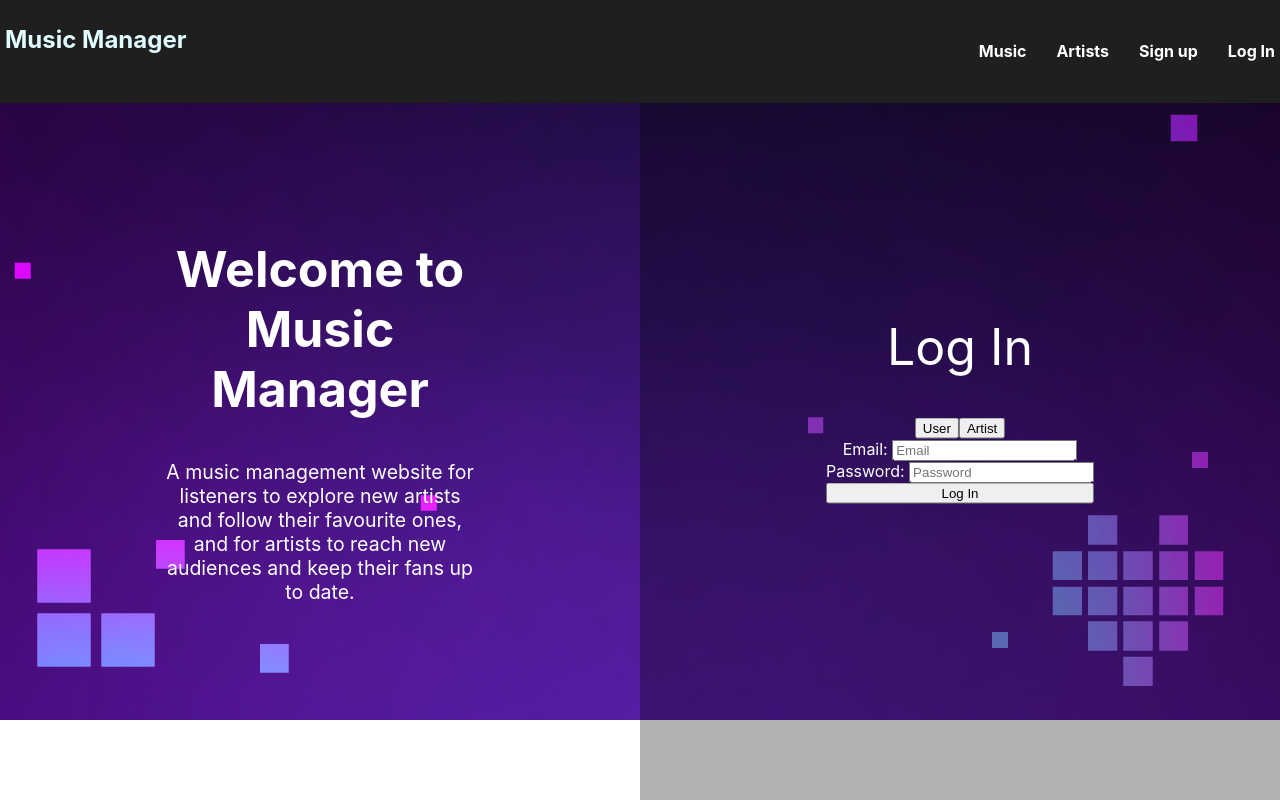
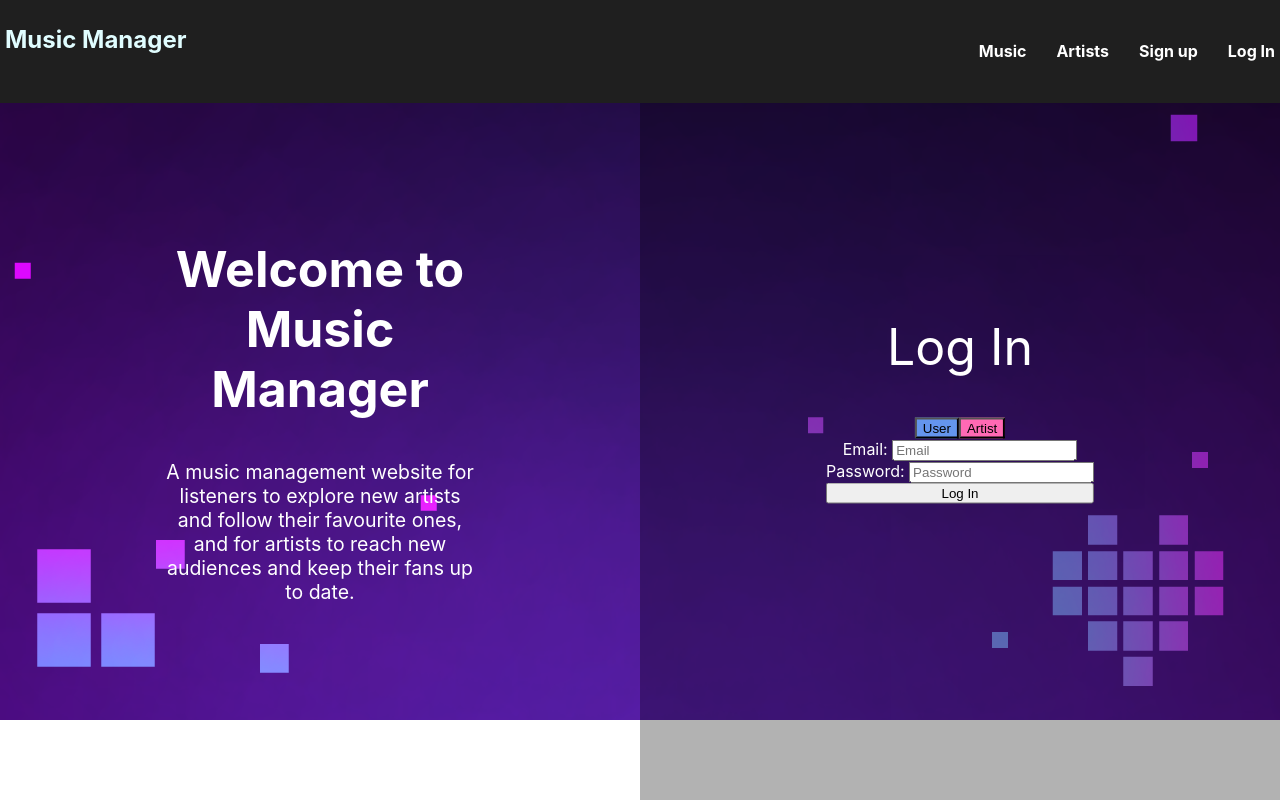
Before and after one commit to liangtam/Melodex, a React (Create React App) app in the folder frontend/: page /loginPage in a window 1280 px wide. Built offline with nearby package versions, Linux system fonts and the light colour scheme.

Commit message:
change button color, color when hovering

```diff
--- a/frontend/src/pages/LogIn.js
+++ b/frontend/src/pages/LogIn.js
@@ -43,8 +43,12 @@ const LogIn = () => {
         <div className={styles.centered}>
           <LogInText />
           <div className={styles.regButtons}>
-            <button onClick={handleUserClick}>User</button>
-            <button onClick={handleArtistClick}>Artist</button>
+            <button className={styles.userbtn} onClick={handleUserClick}>
+              User
+            </button>
+            <button className={styles.artistbtn} onClick={handleArtistClick}>
+              Artist
+            </button>
           </div>
           <div className={styles.regForm}>
             {userRegClicked && (
--- a/frontend/src/pages/LogIn.module.css
+++ b/frontend/src/pages/LogIn.module.css
@@ -51,6 +51,15 @@ p {
 
 .rightBody .centered .regButtons button:hover {
   cursor: pointer;
+  background-color: aqua;
+}
+
+.userbtn {
+  background-color: cornflowerblue;
+}
+
+.artistbtn {
+  background-color: hotpink;
 }
 
 .centered {
--- a/frontend/src/pages/Registration.js
+++ b/frontend/src/pages/Registration.js
@@ -43,8 +43,12 @@ const Registration = () => {
         <div className={styles.centered}>
           <SignUpText />
           <div className={styles.regButtons}>
-            <button onClick={handleUserClick}>User</button>
-            <button onClick={handleArtistClick}>Artist</button>
+            <button className={styles.userbtn} onClick={handleUserClick}>
+              User
+            </button>
+            <button className={styles.artistbtn} onClick={handleArtistClick}>
+              Artist
+            </button>
           </div>
           <div className={styles.regForm}>
             {userRegClicked && (
--- a/frontend/src/pages/Registration.module.css
+++ b/frontend/src/pages/Registration.module.css
@@ -51,6 +51,15 @@ p {
 
 .rightBody .centered .regButtons button:hover {
   cursor: pointer;
+  background-color: aqua;
+}
+
+.userbtn {
+  background-color: cornflowerblue;
+}
+
+.artistbtn {
+  background-color: hotpink;
 }
 
 .centered {
```
